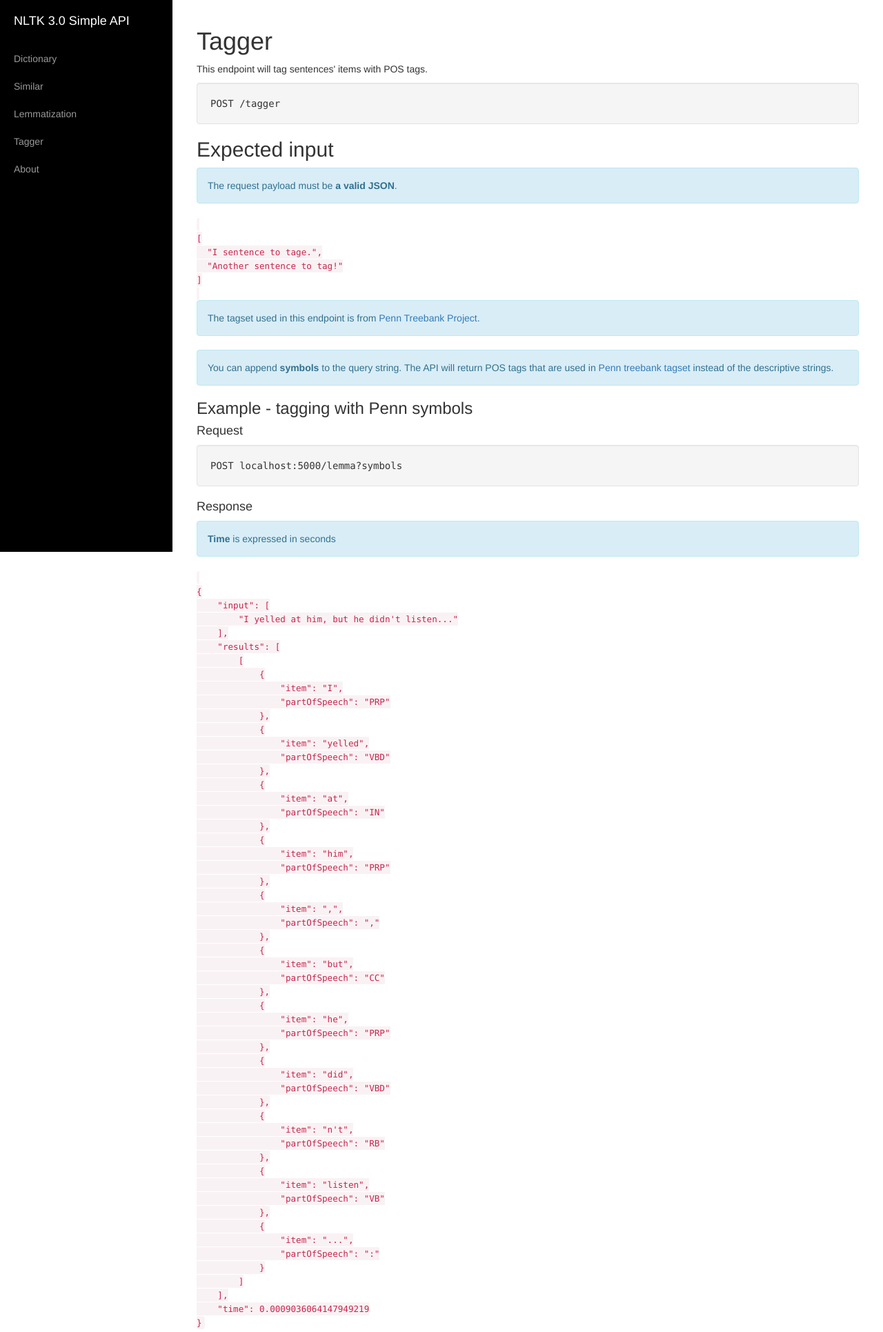
After one commit to szyku/nltk-api, a Flask app: page /doc/tagger in a window 1280 px wide. The commit adds this page. Shown: the top 1931 px of the page at 69% size. Run offline with Flask 2, Linux system fonts and the light colour scheme; parts of the project's set-up code (start-up, migrations or seed data) failed here and were passed over; some libraries are stand-ins or nearby versions.

Commit message:
Added sentence tagger. This tagger uses Penn Treebank tag set to tag sentences.

```diff
--- a/nltk_api/application.py
+++ b/nltk_api/application.py
@@ -70,6 +70,21 @@ def lemmas():
     return builder.build()
 
 
+@app.route('/tagger', methods=['POST'])
+@json_response_with_time
+def tagger():
+    payload = request.get_json()
+    if not all(isinstance(entry, str) for entry in payload):
+        return BadRequest("Incorrect format of entered data. Expects JSON array with strings.")
+    from nltk_api.tag.sentence import tag_sentences
+    from nltk_api.tag.response import TaggerResponseBuilder
+    show_symbols = request.args.get('symbols', None) is not None
+    result = tag_sentences(payload, show_symbols)
+    builder = TaggerResponseBuilder(payload, result)
+
+    return builder.build()
+
+
 @app.route('/doc/definition', methods=['GET'])
 def doc_definition():
     return render_template('definition.html')
@@ -80,6 +95,11 @@ def doc_lemmatization():
     return render_template('lemma.html')
 
 
+@app.route('/doc/tagger', methods=['GET'])
+def doc_tagger():
+    return render_template('tagger.html')
+
+
 @app.route('/doc/similar', methods=['GET'])
 def doc_similar():
     return render_template('similar.html')
--- a/nltk_api/lemma/response.py
+++ b/nltk_api/lemma/response.py
@@ -2,7 +2,6 @@ class LemmaResponseBuilder(object):
     def __init__(self):
         self._outputCollection = []
         self._outputRoot = {}
-        pass
 
     def add_entry(self, word, result):
         self._outputCollection.append({"word": word, "result": result})
--- a/nltk_api/templates/layout.html
+++ b/nltk_api/templates/layout.html
@@ -33,6 +33,9 @@
                 </li>
                 <li>
                     <a href="{{ url_for('doc_lemmatization') }}">Lemmatization</a>
+                </li>
+                <li>
+                    <a href="{{ url_for('doc_tagger') }}">Tagger</a>
                 </li>
                 <li>
                     <a href="{{ url_for('about') }}">About</a>
--- /dev/null
+++ b/nltk_api/templates/tagger.html
@@ -0,0 +1,140 @@
+{% extends 'layout.html' %}
+{% block page_title %}NLTK 3.0 Simple API - Tagger Endpoint{% endblock %}
+{% block title %}Tagger{% endblock %}
+{% block content %}
+<p>This endpoint will tag sentences' items with POS tags.</p>
+<div class="well code">{{ 'POST  /tagger' }}</div>
+<h2>Expected input</h2>
+<div class="alert alert-info">The request payload must be <strong>a valid JSON</strong>.</div>
+<code>
+[
+  "I sentence to tage.",
+  "Another sentence to tag!"
+]
+
+</code>
+<div class="alert alert-info">The tagset used in this endpoint is from <a href="http://www.cis.uni-muenchen.de/~schmid/tools/TreeTagger/data/Penn-Treebank-Tagset.pdf">Penn Treebank Project</a>.</div>
+<div class="alert alert-info">You can append <strong>symbols</strong> to the query string. The API will return POS tags that are used in <a href="http://www.cis.uni-muenchen.de/~schmid/tools/TreeTagger/data/Penn-Treebank-Tagset.pdf">Penn treebank tagset</a> instead of the descriptive strings.</div>
+<h3>Example - tagging with Penn symbols</h3>
+<h4>Request</h4>
+<div class="well code">POST localhost:5000/lemma?symbols</div>
+<h4>Response</h4>
+<div class="alert alert-info"><strong>Time</strong> is expressed in seconds</div>
+<code>
+{
+    "input": [
+        "I yelled at him, but he didn't listen..."
+    ],
+    "results": [
+        [
+            {
+                "item": "I",
+                "partOfSpeech": "PRP"
+            },
+            {
+                "item": "yelled",
+                "partOfSpeech": "VBD"
+            },
+            {
+                "item": "at",
+                "partOfSpeech": "IN"
+            },
+            {
+                "item": "him",
+                "partOfSpeech": "PRP"
+            },
+            {
+                "item": ",",
+                "partOfSpeech": ","
+            },
+            {
+                "item": "but",
+                "partOfSpeech": "CC"
+            },
+            {
+                "item": "he",
+                "partOfSpeech": "PRP"
+            },
+            {
+                "item": "did",
+                "partOfSpeech": "VBD"
+            },
+            {
+                "item": "n't",
+                "partOfSpeech": "RB"
+            },
+            {
+                "item": "listen",
+                "partOfSpeech": "VB"
+            },
+            {
+                "item": "...",
+                "partOfSpeech": ":"
+            }
+        ]
+    ],
+    "time": 0.0009036064147949219
+}
+</code>
+<h3>Example - tagging with descriptive strings</h3>
+<h4>Request</h4>
+<div class="well code">POST localhost:5000/lemma</div>
+<h4>Response</h4>
+<div class="alert alert-info"><strong>Time</strong> is expressed in seconds</div>
+<code>
+{
+    "input": [
+        "I yelled at him, but he didn't listen..."
+    ],
+    "results": [
+        [
+            {
+                "item": "I",
+                "partOfSpeech": "pronoun_personal"
+            },
+            {
+                "item": "yelled",
+                "partOfSpeech": "verb_past"
+            },
+            {
+                "item": "at",
+                "partOfSpeech": "prep_or_conj_subordinating"
+            },
+            {
+                "item": "him",
+                "partOfSpeech": "pronoun_personal"
+            },
+            {
+                "item": ",",
+                "partOfSpeech": "comma"
+            },
+            {
+                "item": "but",
+                "partOfSpeech": "conj_coordinating"
+            },
+            {
+                "item": "he",
+                "partOfSpeech": "pronoun_personal"
+            },
+            {
+                "item": "did",
+                "partOfSpeech": "verb_past"
+            },
+            {
+                "item": "n't",
+                "partOfSpeech": "adverb"
+            },
+            {
+                "item": "listen",
+                "partOfSpeech": "verb_base"
+            },
+            {
+                "item": "...",
+                "partOfSpeech": "colon_ellipsis"
+            }
+        ]
+    ],
+    "time": 0.0009620189666748047
+}
+</code>
+{% endblock %}
```
Also changed, not shown: nltk_api/tag/response.py (added, +19 -0 lines), nltk_api/tag/sentence.py (added, +70 -0 lines), nltk_api/tests/tag/test_sentence.py (added, +17 -0 lines), nltk_api/tests/test_application.py (+20 -0 lines), nltk_api/tag/__init__.py (added), nltk_api/tests/tag/__init__.py (added), 1 other file.
